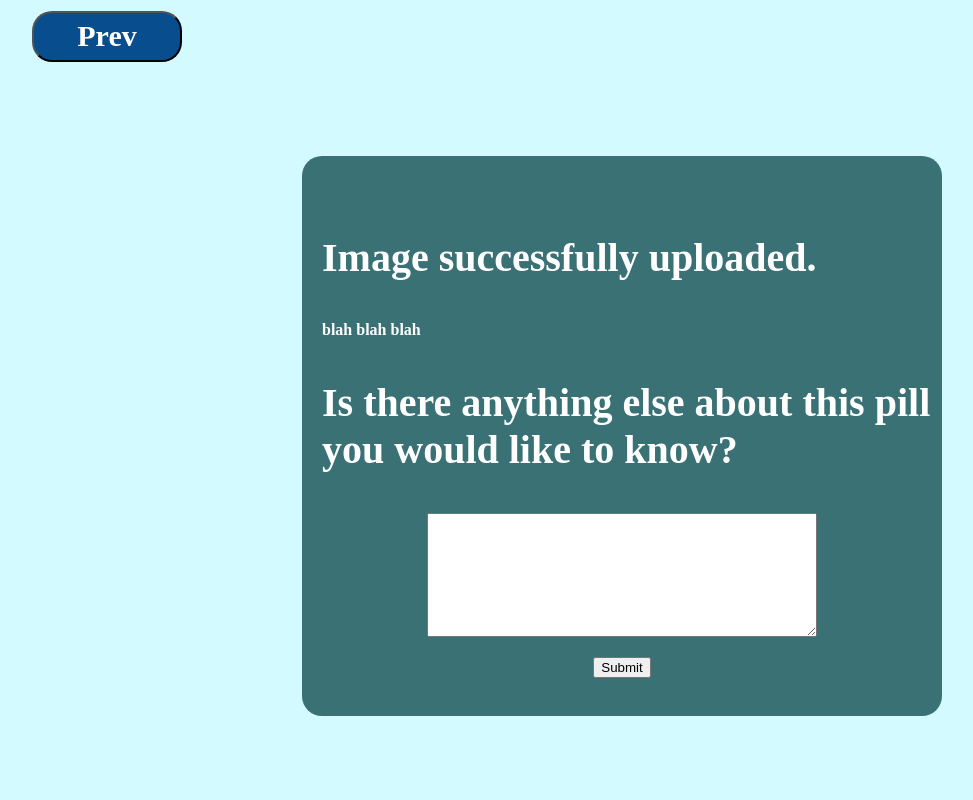
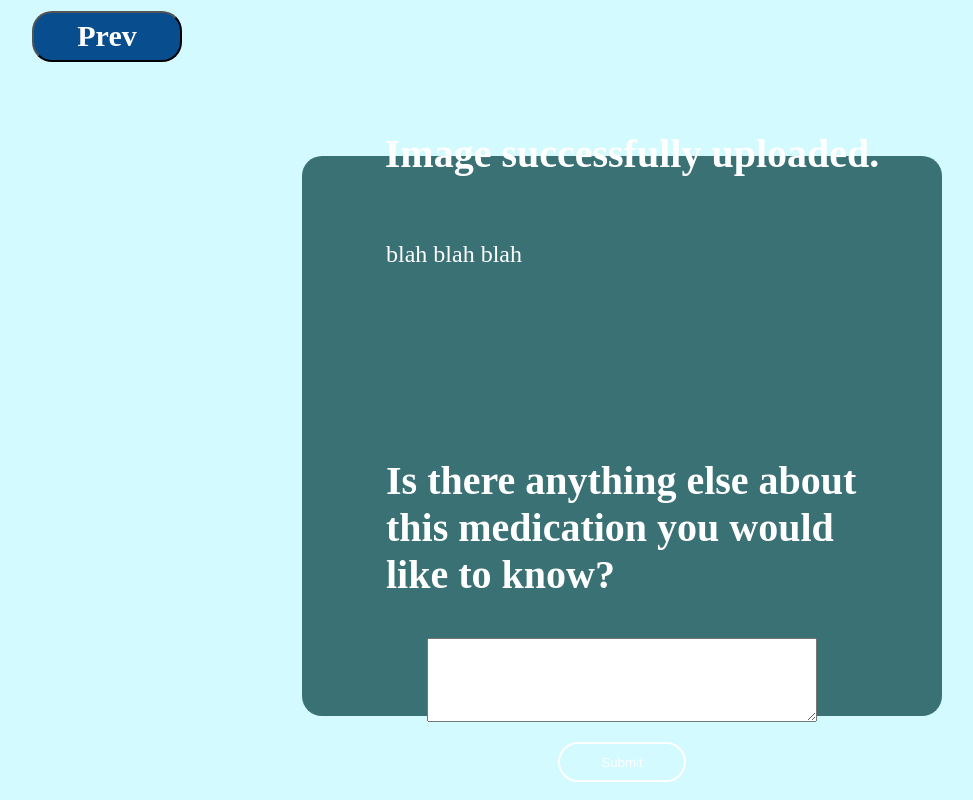
Before and after one commit to 2REYES1/snap-and-safe, a React (Create React App) app in the folder snap-and-safe/: page /pillSuccess in a window 1280 px wide. Shown: the whole page, without its empty margins (18-991 px from the left). Built offline with nearby package versions, Linux system fonts and the light colour scheme.

Commit message:
css for pill extra questions

```diff
--- a/snap-and-safe/src/Components/PillSuccess/PillSuccess.jsx
+++ b/snap-and-safe/src/Components/PillSuccess/PillSuccess.jsx
@@ -45,21 +45,6 @@ async function run() {
     // Prevent the browser from reloading the page
     e.preventDefault();
     run();
-
-    // console.log(userInput);
-
-    // Read the form data
-    // const form = e.target.value;
-    // const formData = new FormData(form);
-
-    // console.log(form);
-    // console.log(formData.entries());
-    // // You can pass formData as a fetch body directly:
-    // fetch('/some-api', { method: form.method, body: formData });
-
-    // // Or you can work with it as a plain object:
-    // const formJson = Object.fromEntries(formData.entries());
-    // console.log(formJson);
   }
 
 
@@ -71,37 +56,50 @@ async function run() {
                 </button>
             </div>
             <div className={"box-center"}>
-            {/* <form className={"box-center"} onSubmit={handleSubmit}>
-                        <input
-                            type="file"
-                            ref={fileInputRef}
-                            style={{ display: 'none' }}
-                            onChange={handleFileChange}
-                        />
-                        <button className={"select-file-button"} type="button" onClick={handleButtonClick}>
-                            Select a File
-                        </button>
-                        <button className={"upload-button"} type="submit">Upload</button>
-                    </form> */}
                 <div className={"upload-box box-center"}>
                 {
                         loading?
                          <div className={"loader"}></div>
                     :
                     <div>
-                    <p>Image successfully uploaded.</p>
-                    <p style={{fontSize: "2vh"}}>{newResponse? newResponse : props.response}</p>
-                    <p>Is there anything else about this pill you would like to know?</p>
+                    <p style={{textAlign: "center"}}>Image successfully uploaded.</p>
+                    <div style={{ height: '25vh', overflowY: 'scroll' }}>
+                    <p style={{
+                        fontSize: "3vh",
+                        paddingLeft: "5vw",
+                        paddingRight: "5vw",
+                        fontWeight: "initial"
+                        }}>
+                    {newResponse? newResponse : props.response}
+                    </p>
+                    </div>
+                    <p style={{
+                        paddingLeft: "5vw",
+                        paddingRight: "5vw"
+                    }}>
+                        Is there anything else about this medication you would like to know?
+                    </p>
                     <form className={"box-center"} onSubmit={handleSubmit}>
                         <textarea
                         value={userInput}
                         onChange={e => setUserInput(e.target.value)}
-                        style={{width: "30vw", height: "15vh", paddingTop: "0vh",}}/>
-                        <button type="submit">Submit</button>
-                        {/* <input
-                        type="text"
-                        style={{width: "30vw", height: "15vh", paddingTop: "0vh",}}
-                        /> */}
+                        style={{
+                          width: "30vw",
+                          height: "10vh",
+                          paddingTop: "0vh",
+                          fontFamily: "serif",
+                          fontSize: "2vh",
+                          }}/>
+                        <button type="submit"
+                         style={{
+                            width: "10vw",
+                            height: "5vh",
+                            borderRadius: "30px",
+                            color: "white",
+                            borderColor: "white",
+                            borderStyle: "solid",
+                            backgroundColor: "transparent",
+                            }}>Submit</button>
                     </form>
                     </div>
                     }
```
